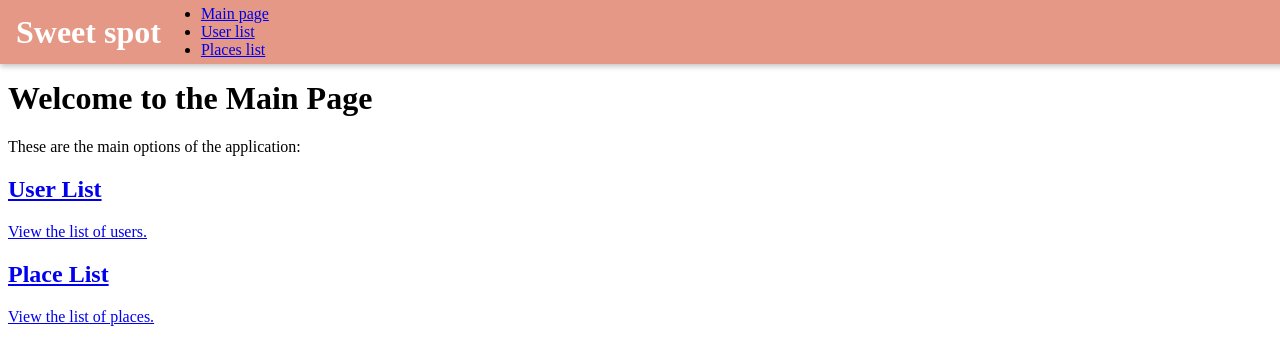
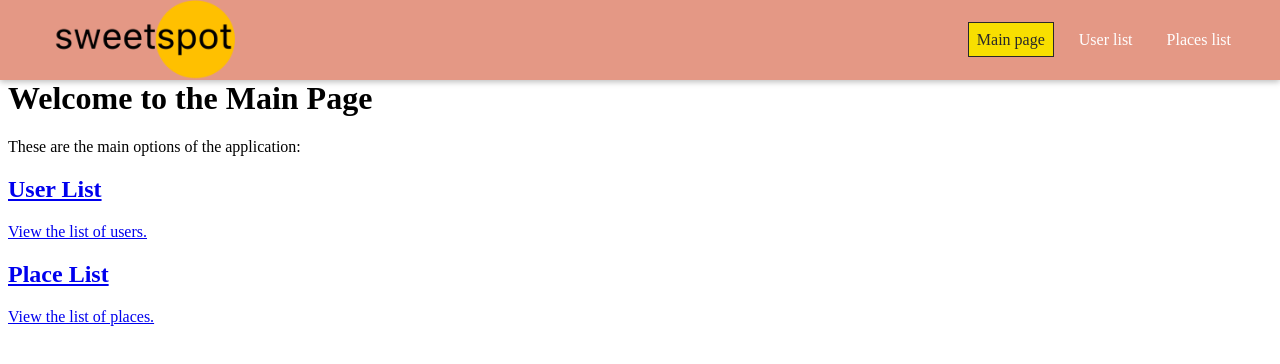
Before and after one commit to Lapushkin94/sweet-spot-gui, a React (Create React App) app: page / in a window 1280 px wide. Shown: the top 364 px of the page. Built offline with nearby package versions, Linux system fonts and the light colour scheme.

Commit message:
header css improvement

```diff
--- a/src/components/general/header/Header.css
+++ b/src/components/general/header/Header.css
@@ -1,3 +1,10 @@
-.header-title {
-    color: white;
+/* TODO: fix css for nav and others */
+.header-nav {
+    display: block;
 }
+
+.header-image {
+    height: 100%;
+    display: block;
+    object-fit: contain;
+}
--- a/src/components/general/header/Header.jsx
+++ b/src/components/general/header/Header.jsx
@@ -1,12 +1,13 @@
 import Navigation from "./headerNavigation/HeaderNavigation";
 import HeaderWrapper from "./headerWrapper/HeaderWrapper";
 import "./Header.css";
+import ssLogo from "../../../utils/sweetspot_header.png";
 
 const Header = () => {
   return (
     <HeaderWrapper>
-      <h1 className="header-title">Sweet spot</h1>
-      <nav>
+      <img src={ssLogo} alt="Sweet spot" className="header-image"/>
+      <nav className="header-nav">
         <Navigation />
       </nav>
     </HeaderWrapper>
--- a/src/components/general/header/headerNavigation/HeaderNavigation.css
+++ b/src/components/general/header/headerNavigation/HeaderNavigation.css
@@ -0,0 +1,76 @@
+.nav-links {
+    list-style: none;
+    margin: 0;
+    padding: 0;
+    width: 100%;
+    height: 100%;
+    display: flex;
+    flex-direction: column;
+    justify-content: center;
+    align-items: center;
+}
+
+.nav-links li {
+    margin: 1rem;
+}
+
+.nav-links a {
+    border: 1px solid transparent;
+    color: #292929;
+    text-decoration: none;
+    padding: 0.5rem;
+}
+
+.nav-links a:hover,
+.nav-links a:active,
+.nav-links a.active {
+    background: #f8df00;
+    border-color: #292929;
+    color: #292929;
+}
+
+.nav-links button {
+    cursor: pointer;
+    border: 1px solid #292929;
+    color: #292929;
+    background: transparent;
+    padding: 0.5rem;
+    font: inherit;
+}
+
+.nav-links button:focus {
+    outline: none;
+}
+
+.nav-links button:hover,
+.nav-links button:active {
+    background: #292929;
+    color: white;
+}
+
+@media (min-width: 768px) {
+    .nav-links {
+        flex-direction: row;
+    }
+
+    .nav-links li {
+        margin: 0 0.5rem;
+    }
+
+    .nav-links a {
+        color: white;
+        text-decoration: none;
+    }
+
+    .nav-links button {
+        border: 1px solid white;
+        color: white;
+        background: transparent;
+    }
+
+    .nav-links button:hover,
+    .nav-links button:active {
+        background: #f8df00;
+        color: #292929;
+    }
+}
--- a/src/components/general/header/headerNavigation/HeaderNavigation.jsx
+++ b/src/components/general/header/headerNavigation/HeaderNavigation.jsx
@@ -1,8 +1,9 @@
 import { NavLink } from "react-router-dom";
+import "./HeaderNavigation.css";
 
 const Navigation = () => {
   return (
-    <ul>
+    <ul className="nav-links">
       <li>
         <NavLink to="/">Main page</NavLink>
       </li>
--- a/src/components/general/header/headerWrapper/HeaderWrapper.css
+++ b/src/components/general/header/headerWrapper/HeaderWrapper.css
@@ -1,6 +1,6 @@
 .header-wrapper {
     width: 100%;
-    height: 4rem;
+    height: 5rem;
     display: flex;
     align-items: center;
     position: fixed;
@@ -8,8 +8,16 @@
     left: 0;
     background: #da6f54b6;
     box-shadow: 0 2px 6px rgba(0, 0, 0, 0.26);
-    padding: 0 1rem;
+    padding: 0 2rem;
     z-index: 5;
+    /* TODO: check if i need this param (nav link were pushed out of the screen because of the justify content and padding */
+    box-sizing: border-box;
+}
+
+@media (min-width: 768px) {
+    .header-wrapper {
+        justify-content: space-between;
+    }
 }
 
 main {
```
Also changed, not shown: src/utils/sweetspot_header.png (added).
